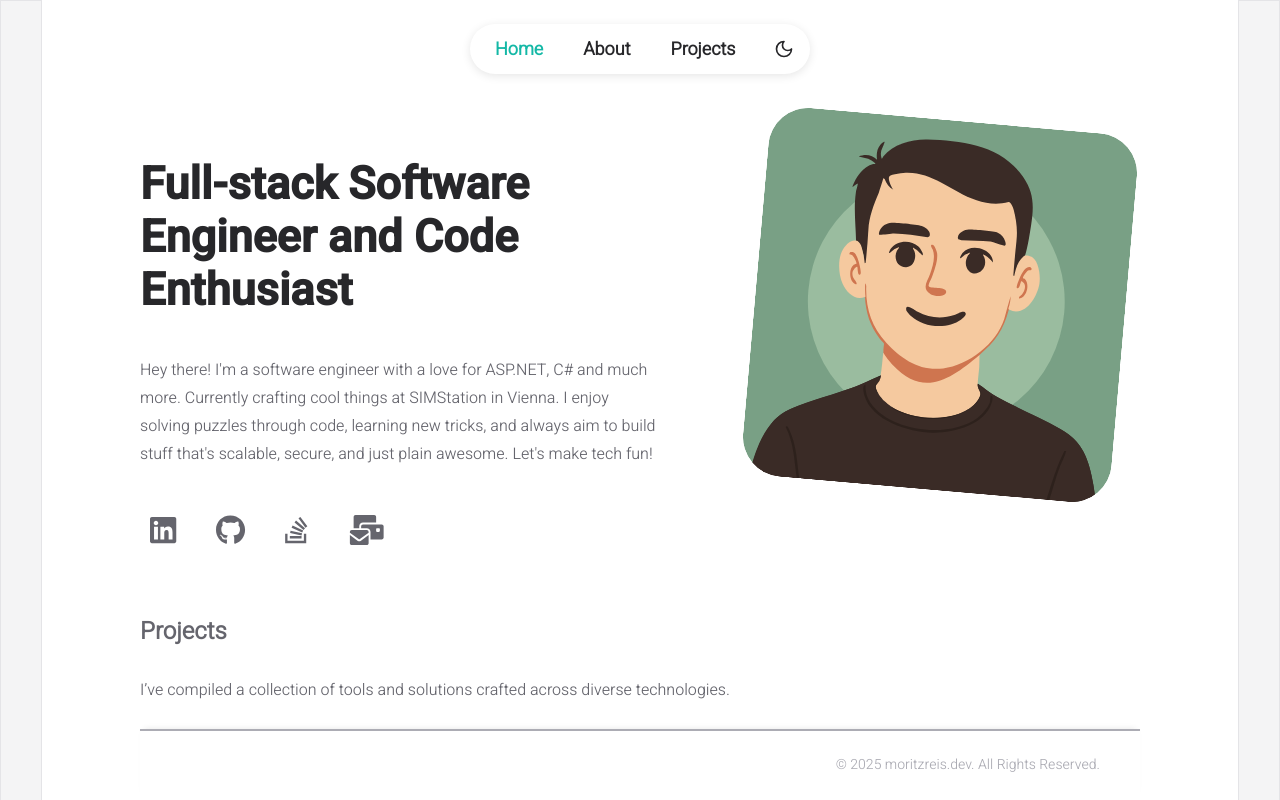
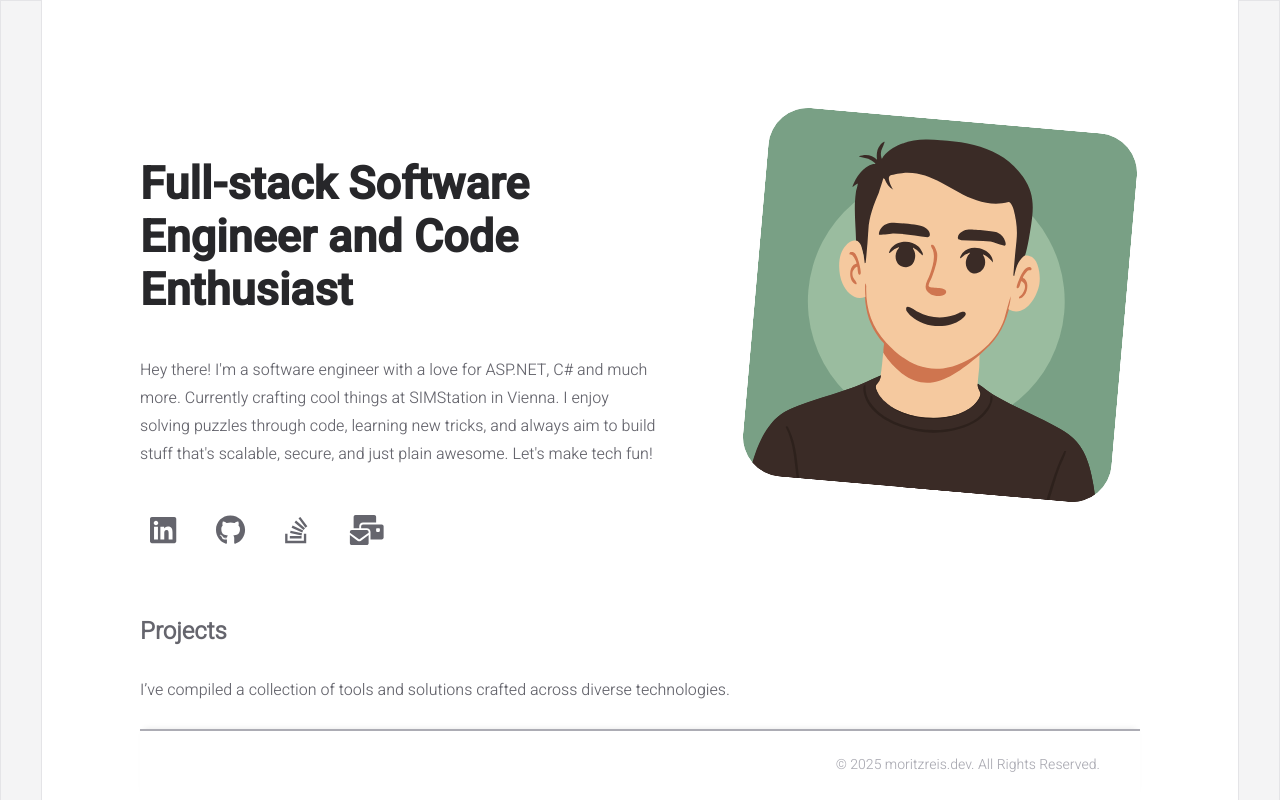
Before and after one commit to clFaster/portfolio, a React (Vite) app: page / in a window 1280 px wide. Shown: the top 800 px of the page. Built offline with nearby package versions, Linux system fonts and the light colour scheme; grey boxes are pictures that could not be loaded.

Commit message:
fix: refactor theme toggle component and improve navigation styling

```diff
--- a/src/components/common/Navigations.tsx
+++ b/src/components/common/Navigations.tsx
@@ -72,10 +72,7 @@ const Navigations = () => {
               </Link>
             </NavItem>
             {/* Theme toggle for desktop */}
-            <NavItem
-              $isActive={false}
-              className="theme-toggle-item desktop-only"
-            >
+            <NavItem $isActive={false} className="theme-toggle-item">
               <ThemeToggle />
             </NavItem>
           </NavList>
--- a/src/components/common/ThemeToggle.tsx
+++ b/src/components/common/ThemeToggle.tsx
@@ -1,12 +1,12 @@
 import { useContext } from "react";
 import { ThemeContext } from "../../context/ThemeContext";
-import { ThemeLabel, ToggleContainer } from "../styled/NavigationStyled";
+import { ThemeLabel, ToggleThemeButton } from "../styled/NavigationStyled";
 
 const ThemeToggle = () => {
   const { theme, toggleTheme } = useContext(ThemeContext);
 
   return (
-    <ToggleContainer
+    <ToggleThemeButton
       onClick={toggleTheme}
       title={theme === "light" ? "Switch to dark mode" : "Switch to light mode"}
     >
@@ -46,7 +46,7 @@ const ThemeToggle = () => {
           <ThemeLabel>Switch to Light Mode</ThemeLabel>
         </>
       )}
-    </ToggleContainer>
+    </ToggleThemeButton>
   );
 };
 
--- a/src/components/styled/NavigationStyled.ts
+++ b/src/components/styled/NavigationStyled.ts
@@ -6,9 +6,23 @@ export const NavContainer = styled.div`
   justify-content: center;
   align-items: center;
 
+  @keyframes navFadeIn {
+    from {
+      opacity: 0;
+      transform: translateY(-15px);
+    }
+    to {
+      opacity: 1;
+      transform: translateY(0);
+    }
+  }
+
+  animation: navFadeIn 0.6s ease-out;
+
   @media (max-width: 768px) {
     display: block;
     position: relative;
+    animation: none;
   }
 `;
 
@@ -26,6 +40,8 @@ export const MobileNavFooter = styled.div`
     border-top: 1px solid var(--quaternary-color);
     background-color: var(--background-color);
     justify-content: center;
+    border-radius: 16px 16px 0 0;
+    box-shadow: 0 -5px 15px rgba(0, 0, 0, 0.03);
   }
 
   @media (min-width: 769px) {
@@ -40,6 +56,7 @@ export const Navbar = styled.nav<{ $isOpen: boolean }>`
   position: fixed;
   top: 3vh;
   z-index: 999;
+  transition: transform 0.3s ease;
 
   @media (max-width: 768px) {
     /* Sliding from the right */
@@ -48,17 +65,24 @@ export const Navbar = styled.nav<{ $isOpen: boolean }>`
     right: 0;
     height: 100vh;
     width: 100%;
-    background-color: var(--background-color);
+    backdrop-filter: ${({ $isOpen }) => ($isOpen ? "blur(10px)" : "none")};
+    background-color: ${({ $isOpen }) =>
+      $isOpen ? "var(--background-color)" : "transparent"};
     box-shadow: ${({ $isOpen }) =>
-      $isOpen ? "0 0 15px var(--shadow-color)" : "none"};
+      $isOpen ? "0 0 20px var(--shadow-color)" : "none"};
     transform: ${({ $isOpen }) =>
       $isOpen ? "translateX(0)" : "translateX(100%)"};
-    transition:
-      transform 0.3s ease-in-out,
-      box-shadow 0.3s ease-in-out;
+    transition: transform 0.4s cubic-bezier(0.175, 0.885, 0.32, 1.275),
+                box-shadow 0.4s ease-in-out,
+                backdrop-filter 0.4s ease-in-out;
     display: flex;
     justify-content: flex-start;
     align-items: flex-start;
+
+    &:hover {
+      transform: ${({ $isOpen }) =>
+        $isOpen ? "translateX(0)" : "translateX(100%)"};
+    }
   }
 `;
 
@@ -71,12 +95,12 @@ export const ToggleButton = styled.button<{ $isOpen: boolean }>`
     $isOpen ? "transparent" : "var(--background-color)"};
   border: none;
   cursor: pointer;
-  transition: all 0.3s ease;
-  color: var(--primary-color);
+  transition: all 0.4s cubic-bezier(0.175, 0.885, 0.32, 1.275);
+  color: ${({ $isOpen }) => ($isOpen ? "var(--link-color)" : "var(--primary-color)")};
   padding: ${({ $isOpen }) => ($isOpen ? "10px" : "10px 12px")};
   border-radius: 50%;
   box-shadow: ${({ $isOpen }) =>
-    $isOpen ? "none" : "0 2px 10px var(--shadow-color)"};
+    $isOpen ? "none" : "0 3px 15px var(--shadow-color)"};
 
   transform: ${({ $isOpen }) => ($isOpen ? "rotate(90deg)" : "rotate(0deg)")};
 
@@ -84,6 +108,13 @@ export const ToggleButton = styled.button<{ $isOpen: boolean }>`
     color: var(--link-color);
     transform: ${({ $isOpen }) =>
       $isOpen ? "rotate(90deg) scale(1.1)" : "rotate(0deg) scale(1.1)"};
+    box-shadow: ${({ $isOpen }) =>
+      $isOpen ? "none" : "0 5px 20px var(--shadow-color)"};
+  }
+
+  &:active {
+    transform: ${({ $isOpen }) =>
+      $isOpen ? "rotate(90deg) scale(0.95)" : "rotate(0deg) scale(0.95)"};
   }
 
   @media (min-width: 769px) {
@@ -92,12 +123,18 @@ export const ToggleButton = styled.button<{ $isOpen: boolean }>`
 `;
 
 export const NavBackground = styled.div`
-  width: 340px;
+  width: 380px;
   height: 50px;
   background: var(--background-color);
-  box-shadow: 0 2px 10px var(--shadow-color);
+  box-shadow: 0 3px 15px var(--shadow-color);
   border-radius: 40px;
   display: flex;
+  align-items: center;
+  transition: box-shadow 0.3s ease;
+
+  &:hover {
+    box-shadow: 0 5px 20px var(--shadow-color);
+  }
 
   @media (max-width: 768px) {
     width: 100%;
@@ -108,17 +145,23 @@ export const NavBackground = styled.div`
     display: flex;
     flex-direction: column;
     justify-content: flex-start;
+
+    &:hover {
+      box-shadow: none;
+    }
   }
 `;
 
 export const NavList = styled.ul`
   display: flex;
-  padding: 0 15px;
-  justify-content: center;
+  padding: 0 20px;
+  justify-content: space-around;
   list-style: none;
   align-items: center;
-  gap: 20px;
+  gap: 15px;
   width: 100%;
+  margin: 0;
+  height: 100%;
 
   @media (max-width: 768px) {
     flex-direction: column;
@@ -126,7 +169,7 @@ export const NavList = styled.ul`
     justify-content: flex-start;
     margin: 20px 0;
     padding: 70px 20px 50px 20px;
-    gap: 15px;
+    gap: 18px;
     width: calc(100% - 40px);
   }
 `;
@@ -137,17 +180,38 @@ export const NavItem = styled.li<{ $isActive: boolean }>`
   flex-grow: 1;
   text-align: center;
   transition: all 0.3s ease;
+  position: relative;
 
   a {
     text-decoration: none;
     color: var(--primary-color);
     display: block;
-    padding: 5px 10px;
-    transition: color 0.3s ease-in-out;
+    padding: 8px 12px;
+    transition: all 0.3s ease;
+    border-radius: 8px;
 
     &:hover {
       color: var(--link-color);
     }
+  }
+
+  /* Active state indicator - desktop */
+  &::after {
+    content: '';
+    position: absolute;
+    bottom: -5px;
+    left: 50%;
+    width: ${(props) => (props.$isActive ? "40%" : "0")};
+    height: 3px;
+    background-color: var(--link-color);
+    border-radius: 3px;
+    transform: translateX(-50%);
+    transition: width 0.3s ease;
+    opacity: ${(props) => (props.$isActive ? "1" : "0")};
+  }
+
+  &:hover::after {
+    width: ${(props) => (props.$isActive ? "60%" : "0")};
   }
 
   ${(props) =>
@@ -155,7 +219,9 @@ export const NavItem = styled.li<{ $isActive: boolean }>`
     `
         a {
             color: var(--link-color) !important;
+            font-weight: 700;
         }
+
         @media (max-width: 768px) {
             a {
                 color: var(--background-color) !important;
@@ -163,6 +229,7 @@ export const NavItem = styled.li<{ $isActive: boolean }>`
             }
             background-color: var(--link-color);
             transform: translateX(5px);
+            box-shadow: 0 4px 12px rgba(0, 0, 0, 0.15);
         }
     `};
 
@@ -176,18 +243,22 @@ export const NavItem = styled.li<{ $isActive: boolean }>`
     text-align: left;
     transition: all 0.3s ease;
 
+    &::after {
+      display: none;
+    }
+
     a {
-      padding: 12px 20px;
+      padding: 14px 20px;
       border-radius: 12px;
-      transition: all 0.2s ease;
+      transition: all 0.3s ease;
 
       &:hover {
         background-color: var(--quaternary-color);
         color: var(--primary-color);
       }
-    }
+    }    &.theme-toggle-item {
+      display: none; /* Hide the theme toggle in the navbar on mobile */
 
-    &.theme-toggle-item {
       button {
         width: 100%;
         text-align: left;
@@ -202,7 +273,7 @@ export const NavItem = styled.li<{ $isActive: boolean }>`
   }
 `;
 
-export const ToggleContainer = styled.button`
+export const ToggleThemeButton = styled.button`
   background: none;
   border: none;
   cursor: pointer;
@@ -211,26 +282,67 @@ export const ToggleContainer = styled.button`
   justify-content: center;
   padding: 0.5rem;
   border-radius: 50%;
-  transition: var(--theme-transition);
+  transition: all 0.3s ease;
   color: var(--primary-color);
+  position: relative;
+  overflow: hidden;
+
+  &:before {
+    content: '';
+    position: absolute;
+    top: 0;
+    left: 0;
+    right: 0;
+    bottom: 0;
+    background-color: var(--quaternary-color);
+    border-radius: 50%;
+    transform: scale(0);
+    opacity: 0;
+    transition: transform 0.3s ease, opacity 0.3s ease;
+    z-index: -1;
+  }
 
   &:hover {
-    background-color: var(--quaternary-color);
+    color: var(--link-color);
+
+    &:before {
+      transform: scale(1);
+      opacity: 1;
+    }
+  }
+  .theme-toggle-item & {
+    padding: 0.7rem;
+    margin: 0;
+    height: 100%;
+    display: flex;
+    align-items: center;
+    justify-content: center;
+
+    svg {
+      width: 22px;
+      height: 22px;
+    }
+
   }
 
   @media (max-width: 768px) {
     width: 100%;
     justify-content: center;
     border-radius: 30px;
-    padding: 12px 20px;
+    padding: 14px 20px;
     font-weight: bold;
     font-size: 18px;
     background-color: var(--card-background);
     transition: all 0.3s ease;
 
+    &:before {
+      border-radius: 30px;
+    }
+
     &:hover {
       background-color: var(--quaternary-color);
       transform: translateY(-2px);
+      box-shadow: 0 4px 12px var(--shadow-color);
     }
 
     svg {
```
